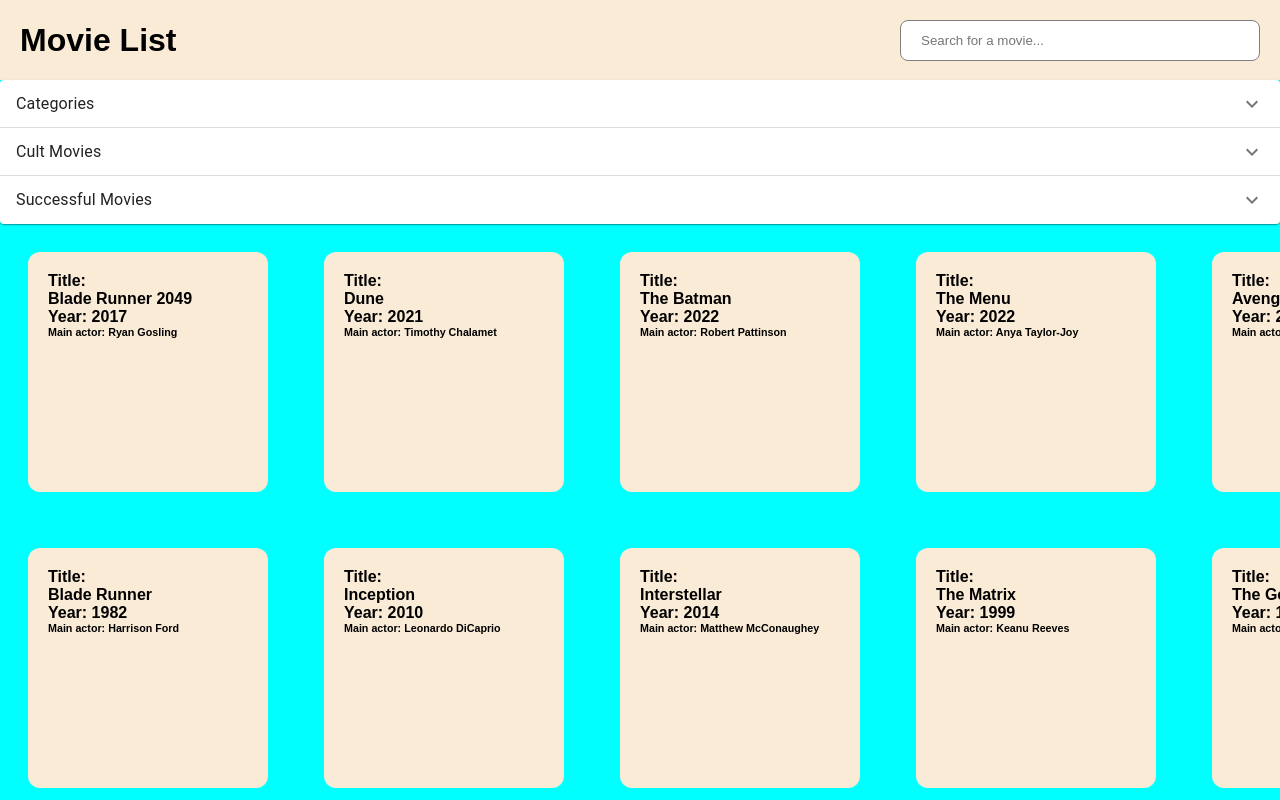
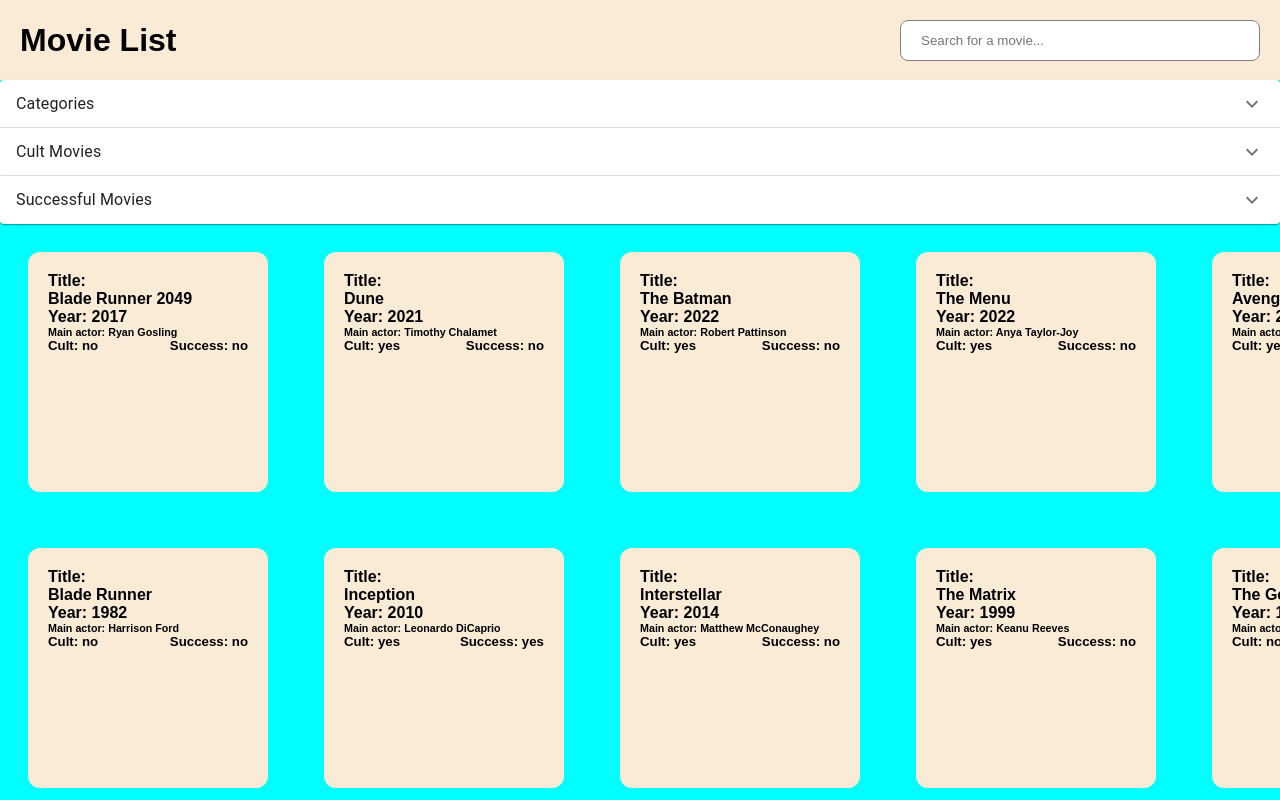
Before and after one commit to filippopelloia/MOVIE-CATALOG, a React (Vite) app: page / in a window 1280 px wide. Shown: the top 800 px of the page. Built offline with nearby package versions, Linux system fonts and the light colour scheme; a web font is replaced by a local one.

Commit message:
first commit 28 july

```diff
--- a/src/App.jsx
+++ b/src/App.jsx
@@ -1,14 +1,12 @@
 import { useState } from 'react'
 import './App.css'
 import Dati from './Dati.json';
-// import Header from './Header.jsx';
-import Checkbox from '@mui/material/Checkbox';
+
 import Accordion from '@mui/material/Accordion';
 import AccordionSummary from '@mui/material/AccordionSummary';
 import AccordionDetails from '@mui/material/AccordionDetails';
 import Typography from '@mui/material/Typography';
 import ExpandMoreIcon from '@mui/icons-material/ExpandMore';
-// import Card from './Card.jsx';
 
 import MovieList from './MovieList.jsx';
 import FilterCheckbox from './FilterCheckbox.jsx';
@@ -16,13 +14,11 @@
 
 function App() {
   const[movies, setMovies] = useState();
-  const[filteredMovies, setFilteredMovies] = useState([]);
-  const[checkCounter, setCheckCounter] = useState(0);
-
-
   const [selectedCategories, setSelectedCategories] = useState([]);
   const [selectedCult, setSelectedCult] = useState([]);
+  const [selectedSuccess, setSelectedSuccess] = useState([]);
 
+  //FILTRA CATEGORY
   function handleCategoryChange(category){
     if (selectedCategories.includes(category)) {
       setSelectedCategories(selectedCategories.filter((cat) => cat !== category));
@@ -31,11 +27,21 @@
     }
   };
 
+  //FILTRA CULT
   function handleCultChange(cult){
     if (selectedCult.includes(cult)) {
-      setSelectedCategories(selectedCult.filter((cat) => cat !== cult));
+      setSelectedCult(selectedCult.filter((cat) => cat !== cult));
     } else {
-      setSelectedCategories([...selectedCult, cult]);
+      setSelectedCult([...selectedCult, cult]);
+    }
+  };
+
+  //FILTRA SUCCESS
+  function handleSuccessChange(success){
+    if (selectedSuccess.includes(success)) {
+      setSelectedSuccess(selectedSuccess.filter((cat) => cat !== success));
+    } else {
+      setSelectedSuccess([...selectedSuccess, success]);
     }
   };
 
@@ -49,46 +55,6 @@
     );
     setFilteredMovies(resultMovies);
   };
-
-
-
-  //SUCCESS - FUNZIONE CHE FILTRA DATI
-  function isSuccess(event){
-    const {value, checked} = event.target;
-    const isSuccessValue = value === "true";
-
-    if (checked) {
-      const resultSuccess = movies.filter((item) =>
-        item.success === isSuccessValue
-      );
-      setFilteredMovies(resultSuccess);
-    } else {
-      setFilteredMovies(movies);
-    }
-  };
-
-
-  //CULT - FUNZIONE CHE FILTRA DATI
-  function isCult(event){
-    const {value, checked} = event.target;
-    const isCultValue = value === "true";
-
-    if (checked) {
-      const resultCult = movies.filter((item) =>
-        item.cult === isCultValue
-      );
-      setFilteredMovies(resultCult);
-    } else {
-      setFilteredMovies(movies);
-    }
-  };
-
-
-
-
-  const label = { inputProps: { 'aria-label': 'Checkbox demo' } };
-
-
 
 
 
@@ -165,28 +131,19 @@
           <AccordionDetails>
 
             <div className='check-container-mini'>
-              {/* <div> */}
-                {/* <h3>Yes</h3> */}
-                {/* <Checkbox {...label} onChange={(event) => isCult(event)} value="true" /> */}
 
                 <FilterCheckbox
                   label="yes"
-                  checked={selectedCult.includes(true)}
-                  onChange={() => handleCultChange(true)}
+                  checked={selectedCult.includes("yes")}
+                  onChange={() => handleCultChange("yes")}
                 />
-
-              {/* </div> */}
 
               <FilterCheckbox
                   label="no"
-                  checked={selectedCult.includes(false)}
-                  onChange={() => handleCultChange(false)}
+                  checked={selectedCult.includes("no")}
+                  onChange={() => handleCultChange("no")}
                 />
 
-              {/* <div>
-                <h3>No</h3>
-                <Checkbox {...label} onChange={(event) => isCult(event)} value="false" />
-              </div> */}
             </div>
 
           </AccordionDetails>
@@ -203,15 +160,23 @@
           <AccordionDetails>
 
             <div className='check-container-mini'>
-              <div>
-                <h3>Yes</h3>
-                <Checkbox {...label} onChange={(event) => isSuccess(event)} value="true" />
-              </div>
 
-              <div>
-                <h3>No</h3>
-                <Checkbox {...label} onChange={(event) => isSuccess(event)} value="false" />
-              </div>
+
+              <FilterCheckbox
+                label="yes"
+                checked={selectedSuccess.includes("yes")}
+                onChange={() => handleSuccessChange("yes")}
+              />
+
+              {/* </div> */}
+
+              <FilterCheckbox
+                  label="no"
+                  checked={selectedSuccess.includes("no")}
+                  onChange={() => handleSuccessChange("no")}
+              />
+
+
             </div>
 
           </AccordionDetails>
@@ -219,8 +184,7 @@
       </div>
 
         <div className='card-container'>
-          {/* {showMovies} */}
-          <MovieList data={Dati} selectedCategories={selectedCategories} selectedCult={selectedCult} />
+          <MovieList data={Dati} selectedCategories={selectedCategories} selectedCult={selectedCult} selectedSuccess={selectedSuccess} />
         </div>
       </div>
     </>
--- a/src/Card.jsx
+++ b/src/Card.jsx
@@ -8,8 +8,8 @@
         <h6>Main actor: {props.mainActor}</h6>
 
         <div>
-            <h5>{props.cult}</h5>
-            <h5>{props.success}</h5>
+            <h5>Cult: {props.cult}</h5>
+            <h5>Success: {props.success}</h5>
         </div>
     </div>
   )
--- a/src/Dati.json
+++ b/src/Dati.json
@@ -1,18 +1,18 @@
 [
-    {"id": 0, "title":"Blade Runner 2049", "year": 2017, "mainActor": "Ryan Gosling", "cult": true, "success": false, "categories": ["sci-fi", "thriller"]},
-    {"id": 1, "title":"Dune", "year": 2021, "mainActor": "Timothy Chalamet", "cult": true, "success": true, "categories": "sci-fi"},
-    {"id": 2, "title":"The Batman", "year": 2022, "mainActor": "Robert Pattinson", "cult": false, "success": true, "categories": ["heroes", "thriller"]},
-    {"id": 3, "title":"The Menu", "year": 2022, "mainActor": "Anya Taylor-Joy", "cult": false, "success": false, "categories": "thriller"},
-    {"id": 4, "title":"Avengers: Endgame", "year": 2019, "mainActor": "Robert Downey Jr.", "cult": true, "success": true, "categories": "heroes"},
-    {"id": 5, "title":"Blade Runner", "year": 1982, "mainActor": "Harrison Ford", "cult": true, "success": true, "categories": "sci-fi"},
-    { "id": 6, "title": "Inception", "year": 2010, "mainActor": "Leonardo DiCaprio", "cult": true, "success": true , "categories": "thriller"},
-    { "id": 7, "title": "Interstellar", "year": 2014, "mainActor": "Matthew McConaughey", "cult": true, "success": true , "categories": "sci-fi"},
-    { "id": 8, "title": "The Matrix", "year": 1999, "mainActor": "Keanu Reeves", "cult": true, "success": true , "categories": ["sci-fi", "thriller"]},
-    { "id": 9, "title": "The Godfather", "year": 1972, "mainActor": "Marlon Brando", "cult": true, "success": true , "categories": "thriller"},
-    { "id": 10, "title": "Pulp Fiction", "year": 1994, "mainActor": "John Travolta", "cult": false, "success": true , "categories": "comedy"},
-    { "id": 11, "title": "Jurassic Park", "year": 1993, "mainActor": "Sam Neill", "cult": true, "success": true , "categories": "sci-fi"},
-    { "id": 12, "title": "Titanic", "year": 1997, "mainActor": "Leonardo DiCaprio", "cult": true, "success": true , "categories": "romance"},
-    { "id": 13, "title": "Avatar", "year": 2009, "mainActor": "Sam Worthington", "cult": true, "success": true , "categories": "sci-fi"},
-    { "id": 14, "title": "The Dark Knight", "year": 2008, "mainActor": "Christian Bale", "cult": true, "success": true , "categories": ["heroes", "thriller"]},
-    { "id": 15, "title": "Forrest Gump", "year": 1994, "mainActor": "Tom Hanks", "cult": true, "success": true , "categories": "comedy"}
+    {"id": 0, "title":"Blade Runner 2049", "year": 2017, "mainActor": "Ryan Gosling", "cult": "no", "success": "no", "categories": ["sci-fi", "thriller"]},
+    {"id": 1, "title":"Dune", "year": 2021, "mainActor": "Timothy Chalamet", "cult": "yes", "success": "no", "categories": "sci-fi"},
+    {"id": 2, "title":"The Batman", "year": 2022, "mainActor": "Robert Pattinson", "cult": "yes", "success": "no", "categories": ["heroes", "thriller"]},
+    {"id": 3, "title":"The Menu", "year": 2022, "mainActor": "Anya Taylor-Joy", "cult": "yes", "success": "no", "categories": "thriller"},
+    {"id": 4, "title":"Avengers: Endgame", "year": 2019, "mainActor": "Robert Downey Jr.", "cult": "yes", "success": "no", "categories": "heroes"},
+    {"id": 5, "title":"Blade Runner", "year": 1982, "mainActor": "Harrison Ford", "cult": "no", "success": "no", "categories": "sci-fi"},
+    { "id": 6, "title": "Inception", "year": 2010, "mainActor": "Leonardo DiCaprio", "cult": "yes", "success": "yes" , "categories": "thriller"},
+    { "id": 7, "title": "Interstellar", "year": 2014, "mainActor": "Matthew McConaughey", "cult": "yes", "success": "no" , "categories": "sci-fi"},
+    { "id": 8, "title": "The Matrix", "year": 1999, "mainActor": "Keanu Reeves", "cult": "yes", "success": "no" , "categories": ["sci-fi", "thriller"]},
+    { "id": 9, "title": "The Godfather", "year": 1972, "mainActor": "Marlon Brando", "cult": "no", "success": "yes" , "categories": "thriller"},
+    { "id": 10, "title": "Pulp Fiction", "year": 1994, "mainActor": "John Travolta", "cult": "no", "success": "yes" , "categories": "comedy"},
+    { "id": 11, "title": "Jurassic Park", "year": 1993, "mainActor": "Sam Neill", "cult": "no", "success": "no" , "categories": "sci-fi"},
+    { "id": 12, "title": "Titanic", "year": 1997, "mainActor": "Leonardo DiCaprio", "cult": "yes", "success": "no" , "categories": "romance"},
+    { "id": 13, "title": "Avatar", "year": 2009, "mainActor": "Sam Worthington", "cult": "yes", "success": "no" , "categories": "sci-fi"},
+    { "id": 14, "title": "The Dark Knight", "year": 2008, "mainActor": "Christian Bale", "cult": "yes", "success": "no" , "categories": ["heroes", "thriller"]},
+    { "id": 15, "title": "Forrest Gump", "year": 1994, "mainActor": "Tom Hanks", "cult": "no", "success": "no" , "categories": "comedy"}
 ]
--- a/src/MovieList.jsx
+++ b/src/MovieList.jsx
@@ -3,8 +3,10 @@
 function MovieList(props) {
   // Funzione di filtro dei film in base alle categorie selezionate
   const filteredMovies = props.data.filter((movie) =>
-    props.selectedCategories.every((category) => movie.categories.includes(category))
-    // props.selectedCult.every((cultMovie) => movie.cult.includes(cultMovie))
+    props.selectedCategories.every((category) => movie.categories.includes(category)) &&
+    props.selectedCult.every((cultMovie) => movie.cult.includes(cultMovie)) &&
+    props.selectedSuccess.every((successMovie) => movie.success.includes(successMovie))
+    // && (typeof movie.cult === "boolean" ? movie.cult : movie.cult.includes(props.selectedCult[0]))
   );
 
   return (
@@ -16,8 +18,8 @@
             <h6>Main actor: {movie.mainActor}</h6>
 
             <div>
-                <h5>{movie.cult}</h5>
-                <h5>{movie.success}</h5>
+                <h5>Cult: {movie.cult}</h5>
+                <h5>Success: {movie.success}</h5>
             </div>
         </div>
       ))}
```
